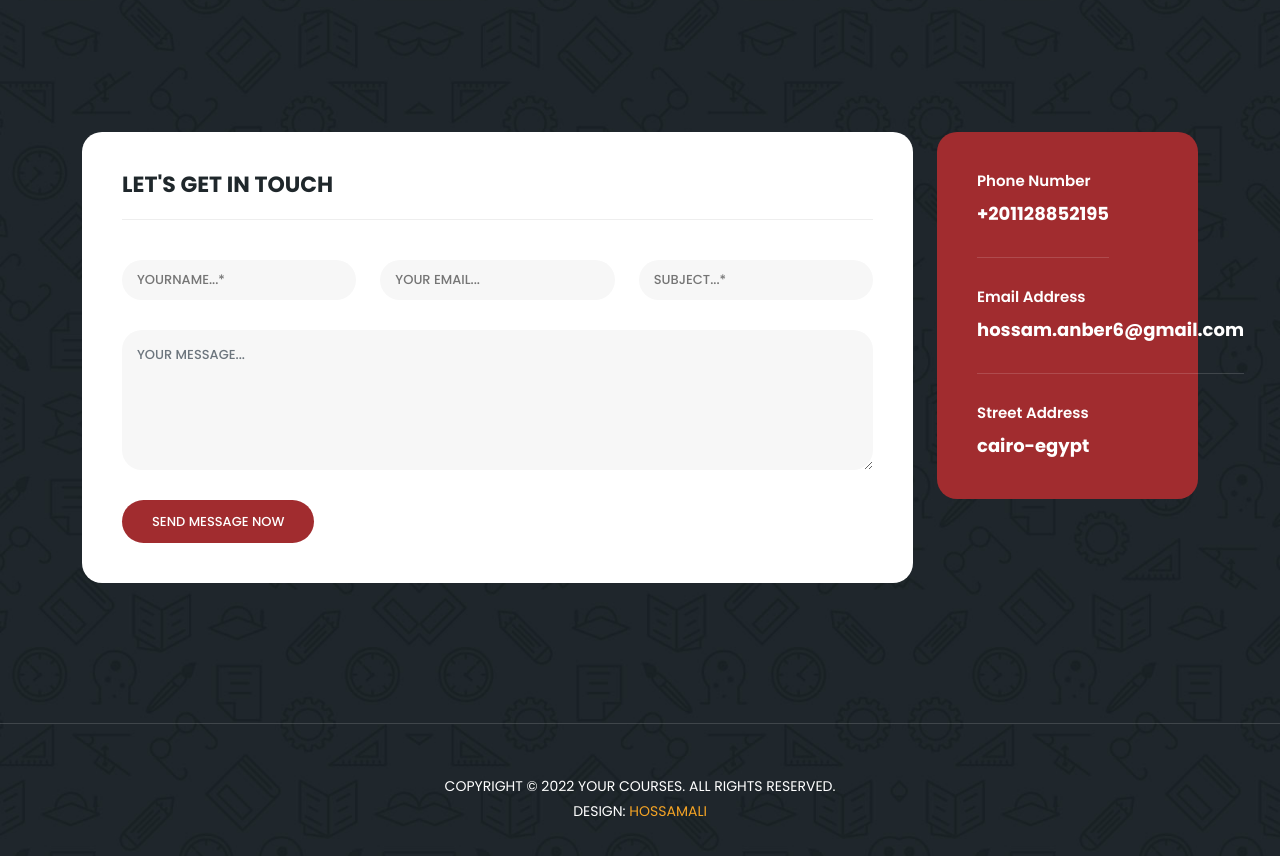
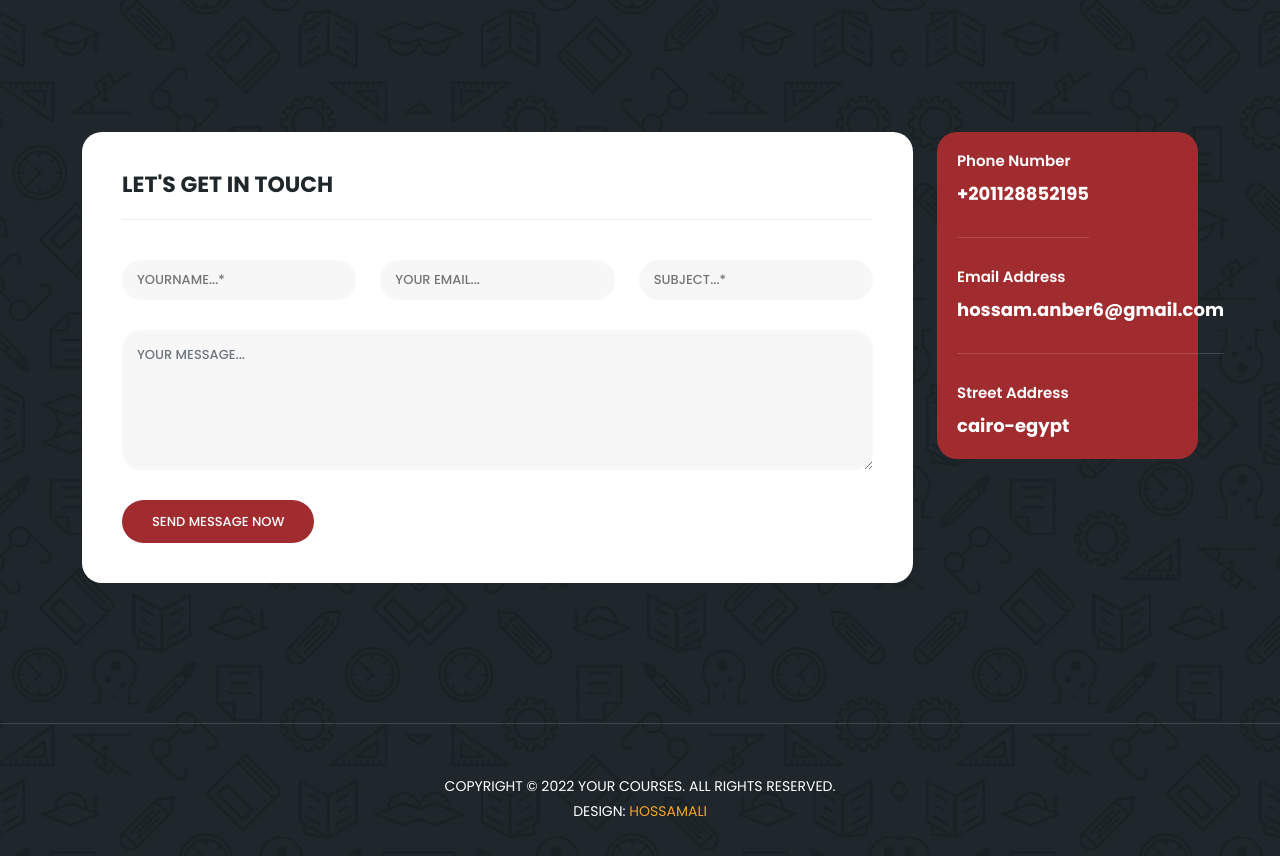
Before and after one commit to HossamAli999/YourCources, a plain HTML site: page index.html in a window 1280 px wide. Shown: the part 4580-5436 px from the top of the page. Drawn offline with nearby package versions, Linux system fonts and the light colour scheme.

Commit message:
Update templatemo-edu-meeting.css

```diff
--- a/assets/css/templatemo-edu-meeting.css
+++ b/assets/css/templatemo-edu-meeting.css
@@ -1,11 +1,3 @@
-/*
-
-TemplateMo 569 Edu Meeting
-
-https://templatemo.com/tm-569-edu-meeting
-
-*/
-
 /* ---------------------------------------------
 Table of contents
 ------------------------------------------------
@@ -1401,7 +1393,7 @@ section.contact-us #contact button:hover {
 section.contact-us .right-info {
   background-color: #a12c2f;
   border-radius: 20px;
-  padding: 40px;
+  padding: 20px;
 }
 
 section.contact-us .right-info ul li {
```
